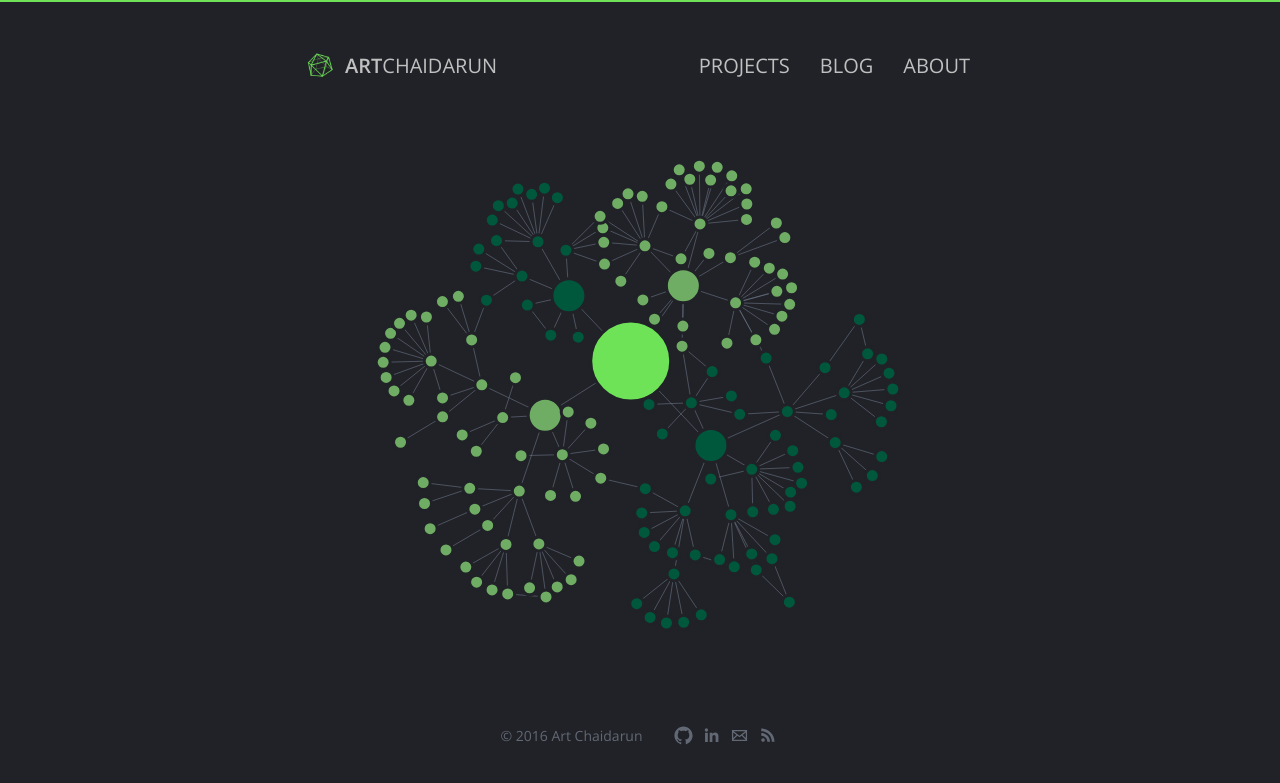
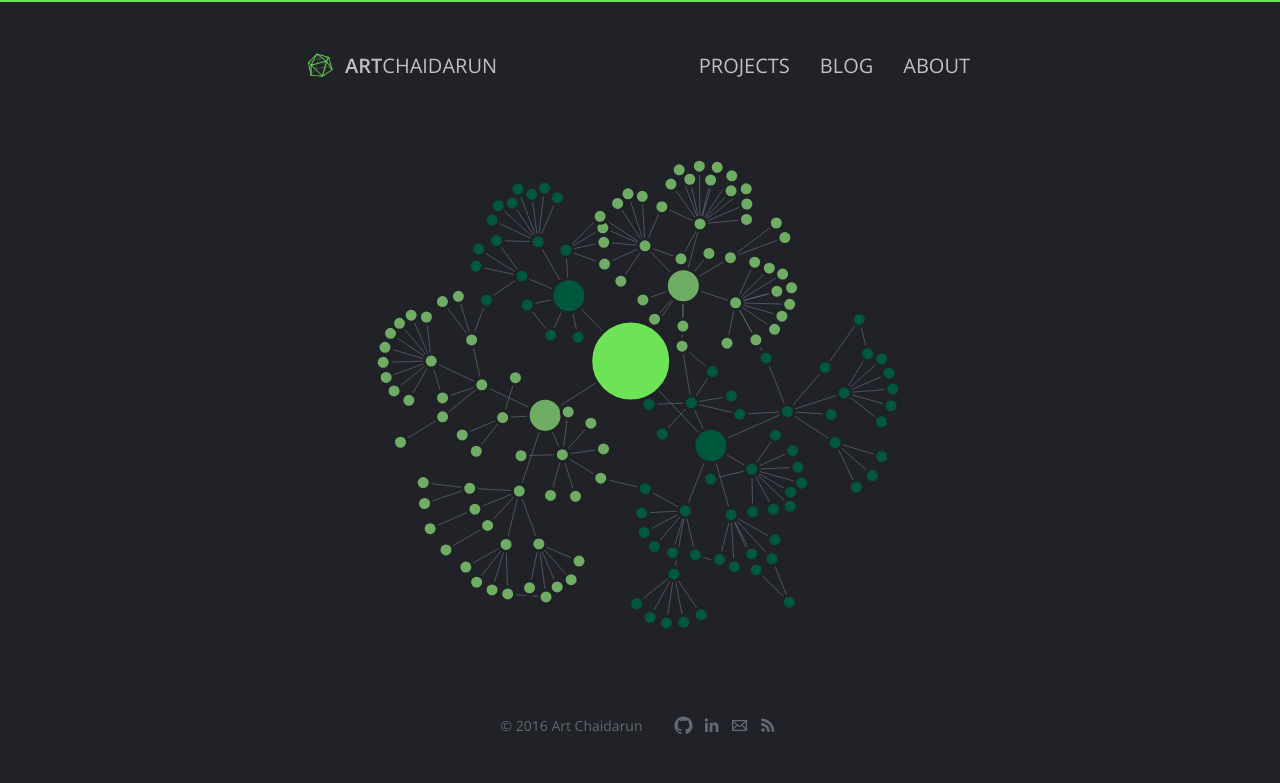
Before and after one commit to artnc/personal-website, a Jekyll site: the page built from src/_posts/2013-07-07-index.html, in a window 1280 px wide. Shown: the top 783 px of the page. Built offline with Jekyll 4.4.1, drawn with Linux system fonts in a browser that asks for light colours; nearby versions of some CDN libraries; Markdown is read by kramdown in place of the engine named in the settings.

Commit message:
Make content margins consistent

```diff
--- a/src/css/main.scss
+++ b/src/css/main.scss
@@ -161,15 +161,15 @@
 
 #wrap {
   max-width: $width-page;
-  padding: 0 30px 30px;
+  padding: 0 30px;
 }
 
 #header {
-  margin: 20px 0;
+  margin: 20px 0 60px;
   user-select: none;
 
   @media($media-desktop) {
-    margin: 50px 0 30px;
+    margin: 50px 0 70px;
   }
 
   ul {
@@ -239,7 +239,6 @@
 
 .content {
   border-radius: 15px;
-  padding: 5px 0 10px;
 
   p {
     margin: 1.8em 0;
@@ -304,8 +303,12 @@
 #footer {
   color: $gray-light;
   font-size: $font-size-small;
-  margin: 40px 0;
+  margin: 40px 0 30px;
   user-select: none;
+
+  @media($media-desktop) {
+    margin: 70px 0 40px;
+  }
 
   p {
     margin: 0;
@@ -437,7 +440,7 @@
 
   .content {
     height: $height-svg - 30px;
-    margin-left: 50%;
+    margin: -40px 0 -40px 50%;
     overflow: hidden;
     padding: 0px;
     transform: translateX(-$width-svg / 2);
@@ -494,7 +497,6 @@
   .project-table {
     display: table;
     margin-bottom: 40px;
-    min-height: 460px;
   }
 
   .project-desc {
@@ -504,7 +506,6 @@
   .project-cell {
     display: table-cell;
     height: 420px;
-    padding: 40px 0 0;
     vertical-align: top;
 
     &:first-child {
```
